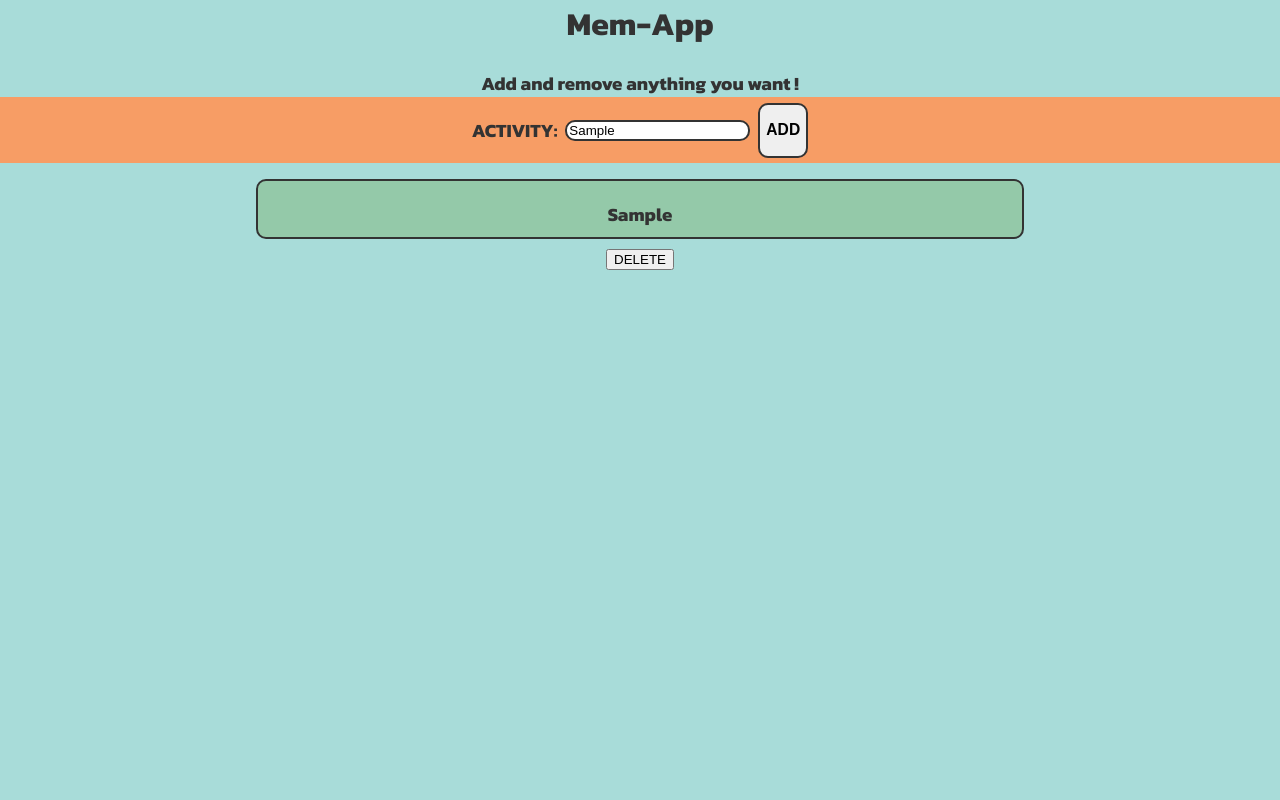
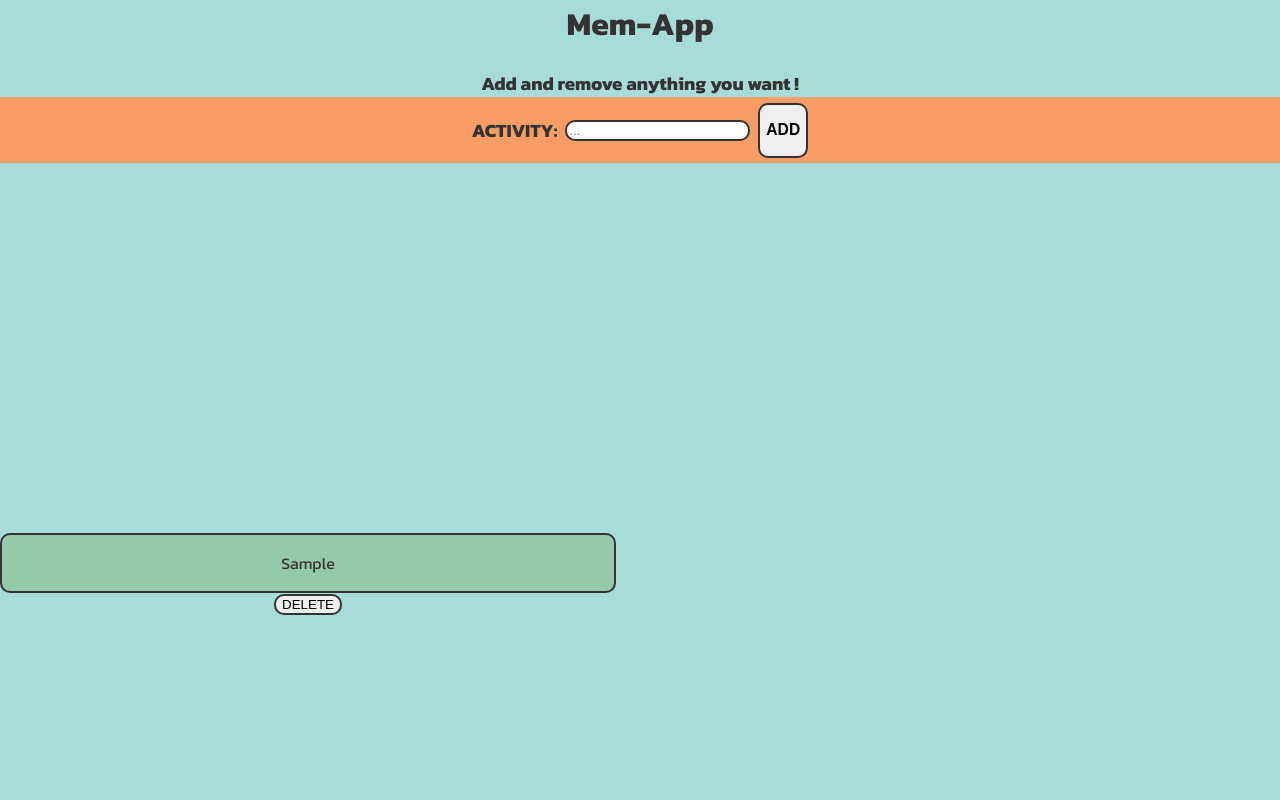
Before and after one commit to indiano881/mem-app, a React (Vite) app: page / in a window 1280 px wide. Both pictures are taken after typing "Sample" into the empty fields and a click on the button "ADD". Shown: the top 800 px of the page. Built offline with nearby package versions, Linux system fonts and the light colour scheme.

Commit message:
follow adjustment on stackoverflow to save in local storage an array!

```diff
--- a/src/App.tsx
+++ b/src/App.tsx
@@ -1,34 +1,35 @@
-import { useEffect, useState } from "react"
-import Header from "./components/Header"
-import Form from "./components/Form"
-import MainContent from "./components/MainContent"
-import Footer from "./components/Footer"
+import { useEffect, useState } from "react";
+import Header from "./components/Header";
+import Form from "./components/Form";
+import MainContent from "./components/MainContent";
+import Footer from "./components/Footer";
 
+// Extend the Storage prototype to include getObj
+Storage.prototype.getObj = function(key: string) {
+  const value = this.getItem(key);
+  return value ? JSON.parse(value) : null;
+};
 
 function App() {
+  const [activitiesList, setActivitiesList] = useState<string[]>([]);
 
-  const [activitiesList, setActivitiesList]=useState<string[]>([])
-
-
-  {/*CHECK FROM HERE */}
-  useEffect(()=> {
-    localStorage.setItem("UserSavedActivities", JSON.stringify(activitiesList))
-  },[])
-
-  useEffect(()=> {
-    localStorage.setItem("UserSavedActivities", JSON.stringify(activitiesList))
-  },[activitiesList])
-
+  // Load saved activities from localStorage on component mount
+  useEffect(() => {
+    const savedActivities = localStorage.getObj("UserSavedActivities");
+    if (savedActivities) {
+      setActivitiesList(savedActivities);
+    }
+  }, []);
 
   return (
     <>
-     <Header />
-     <Form setActivitiesList={setActivitiesList} />
-     {console.log(activitiesList)}
-     <MainContent activitiesList={activitiesList} setActivitiesList={setActivitiesList}/>
-     <Footer />
+      <Header />
+      <Form setActivitiesList={setActivitiesList} activitiesList={activitiesList} />
+      {console.log(activitiesList)}
+      <MainContent activitiesList={activitiesList} setActivitiesList={setActivitiesList} />
+      <Footer />
     </>
-  )
+  );
 }
 
-export default App
+export default App;
--- a/src/components/Form/index.tsx
+++ b/src/components/Form/index.tsx
@@ -1,6 +1,13 @@
-import { SetStateAction, useState } from "react";
-import styled from "styled-components"
+// Extending the Storage prototype
+Storage.prototype.setObj = function(key: string, obj: any) {
+    return this.setItem(key, JSON.stringify(obj));
+};
 
+
+
+// Form Component
+import { SetStateAction, useState, useEffect } from "react";
+import styled from "styled-components";
 
 const StyledForm = styled.form`
     align-items: center;
@@ -18,9 +25,9 @@ const StyledForm = styled.form`
         margin-left: 8px;
         margin-right: 8px;
     }
-`
+`;
 
-const StyledBotton = styled.button`
+const StyledButton = styled.button`
     border: 2px solid #333333;
     border-radius: 10px;
     cursor: pointer;
@@ -28,38 +35,37 @@ const StyledBotton = styled.button`
     &:hover {
         background-color: #94C9A9;
     }
-
-`
+`;
 
 interface FormProps {
-    setActivitiesList: React.Dispatch<React.SetStateAction<string[]>>
+    setActivitiesList: React.Dispatch<React.SetStateAction<string[]>>,
+    activitiesList: string[];
 }
 
-const Form = ({setActivitiesList}:FormProps) => {
-
-    const [activity, setActivity]= useState<string>("")
+const Form = ({ setActivitiesList, activitiesList }: FormProps) => {
+    const [activity, setActivity] = useState<string>("");
 
     const handleChange = (event: { target: { value: SetStateAction<string>; }; }) => {
-        setActivity(event.target.value)
-        console.log(activity)
-    }
+        setActivity(event.target.value);
+    };
 
     const handleSubmit = (event: { preventDefault: () => void; }) => {
         event.preventDefault();
-        setActivitiesList((prevActivities: string[]) => [...prevActivities, activity]);
-        setActivity("");
-
-    }
+        if (activity.trim()) {
+            const updatedActivities = [...activitiesList, activity];
+            setActivitiesList(updatedActivities);
+            localStorage.setObj("SavedActivity", updatedActivities); // Save using the new method
+            setActivity(""); // Clear the input field
+        }
+    };
 
     return (
         <StyledForm onSubmit={handleSubmit}>
-
-                <label htmlFor="activity"><h3>ACTIVITY: </h3></label>
-                <input onChange={handleChange} type="text" id="fname" name="fname" />
-                <StyledBotton><h3>ADD</h3></StyledBotton>
-
+            <label htmlFor="activity"><h3>ACTIVITY: </h3></label>
+            <input onChange={handleChange} type="text" placeholder="..." value={activity} />
+            <StyledButton type="submit"><h3>ADD</h3></StyledButton>
         </StyledForm>
-    )
+    );
 };
 
-export default Form
+export default Form;
--- a/src/components/MainContent/index.tsx
+++ b/src/components/MainContent/index.tsx
@@ -1,5 +1,6 @@
-import React from "react";
+import React, { useEffect } from "react";
 import styled from "styled-components";
+import screens from "../../utils/breakpoints";
 
 const StyledMainContent = styled.div`
     align-items: center;
@@ -11,6 +12,13 @@ const StyledMainContent = styled.div`
     margin: 0;
     min-height: 800px;
     text-align: center;
+
+    @media only screen and ${screens.lg} {
+        display: flex;
+        flex-direction: row;
+        flex: 0 0 calc(50% - 24px);
+        flex-wrap: wrap;
+    }
 `;
 
 const StyledPar = styled.p`
@@ -24,6 +32,20 @@ const StyledPar = styled.p`
     &:hover {
         background-color: white;
     }
+
+    @media only screen and ${screens.lg} {
+        flex: 0 0 calc(50% - 24px);
+    }
+`;
+
+const StyledButton = styled.button`
+    border: 2px solid #333333;
+    border-radius: 10px;
+    cursor: pointer;
+
+    &:hover {
+        background-color: #F79D65;
+    }
 `;
 
 interface MainContentProps {
@@ -34,15 +56,25 @@ interface MainContentProps {
 const MainContent = ({ activitiesList, setActivitiesList }: MainContentProps) => {
 
     const handleDelete = (activity: string) => {
-        setActivitiesList(prevActivities => prevActivities.filter(item => item !== activity));
+        const updatedActivities = activitiesList.filter(item => item !== activity);
+        setActivitiesList(updatedActivities);
+        localStorage.setItem("SavedActivity", JSON.stringify(updatedActivities));
     };
+
+    useEffect(() => {
+        // Load activities from localStorage on component mount
+        const savedActivities = localStorage.getItem("SavedActivity");
+        if (savedActivities) {
+            setActivitiesList(JSON.parse(savedActivities));
+        }
+    }, [setActivitiesList]);
 
     return (
         <StyledMainContent>
             {activitiesList.map((item, index) => (
                 <StyledPar key={index}>
-                    <h3>{item}</h3>
-                    <button onClick={() => handleDelete(item)}>DELETE</button>
+                    <p>{item}</p>
+                    <StyledButton onClick={() => handleDelete(item)}>DELETE</StyledButton>
                 </StyledPar>
             ))}
         </StyledMainContent>
```
